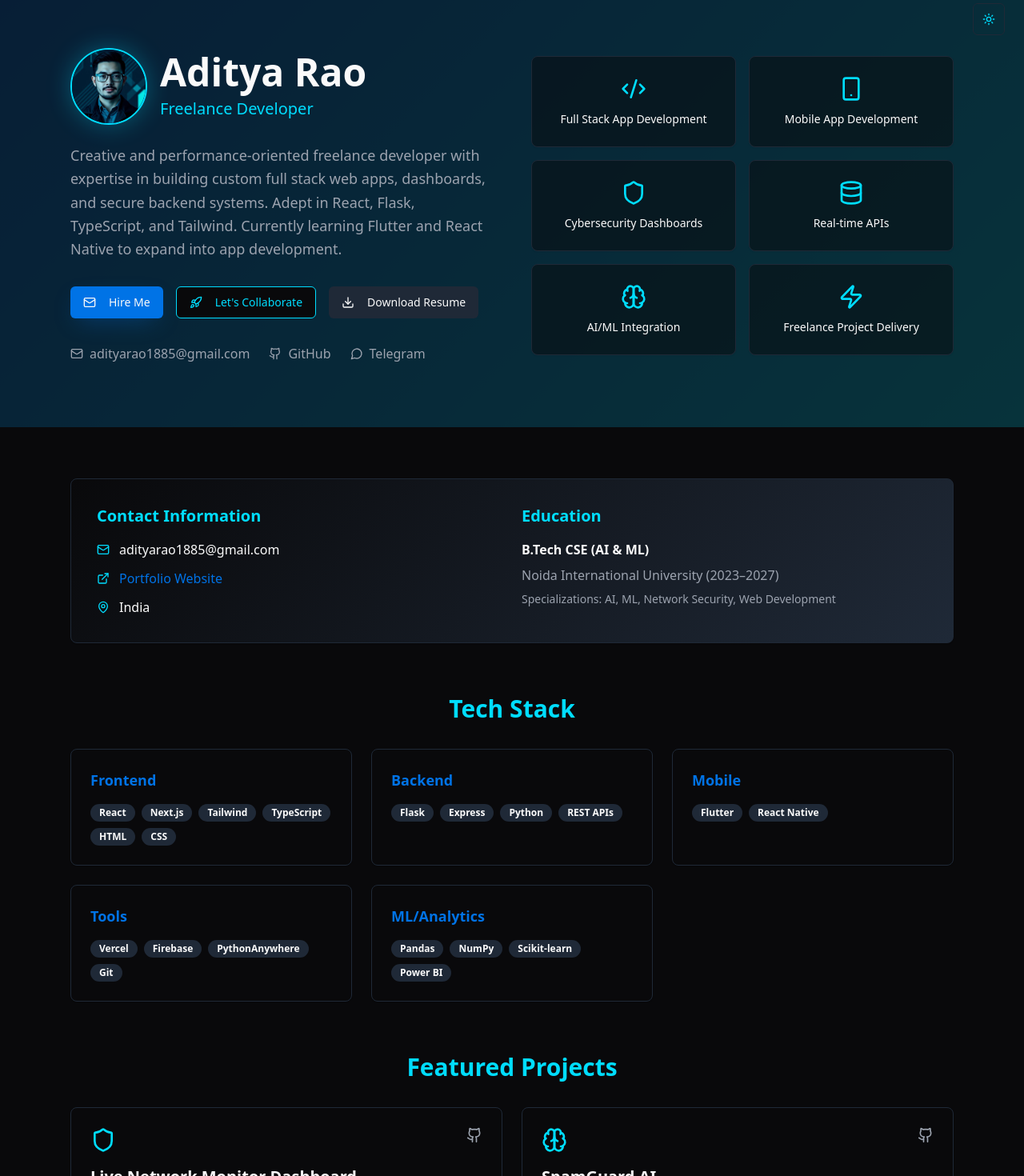
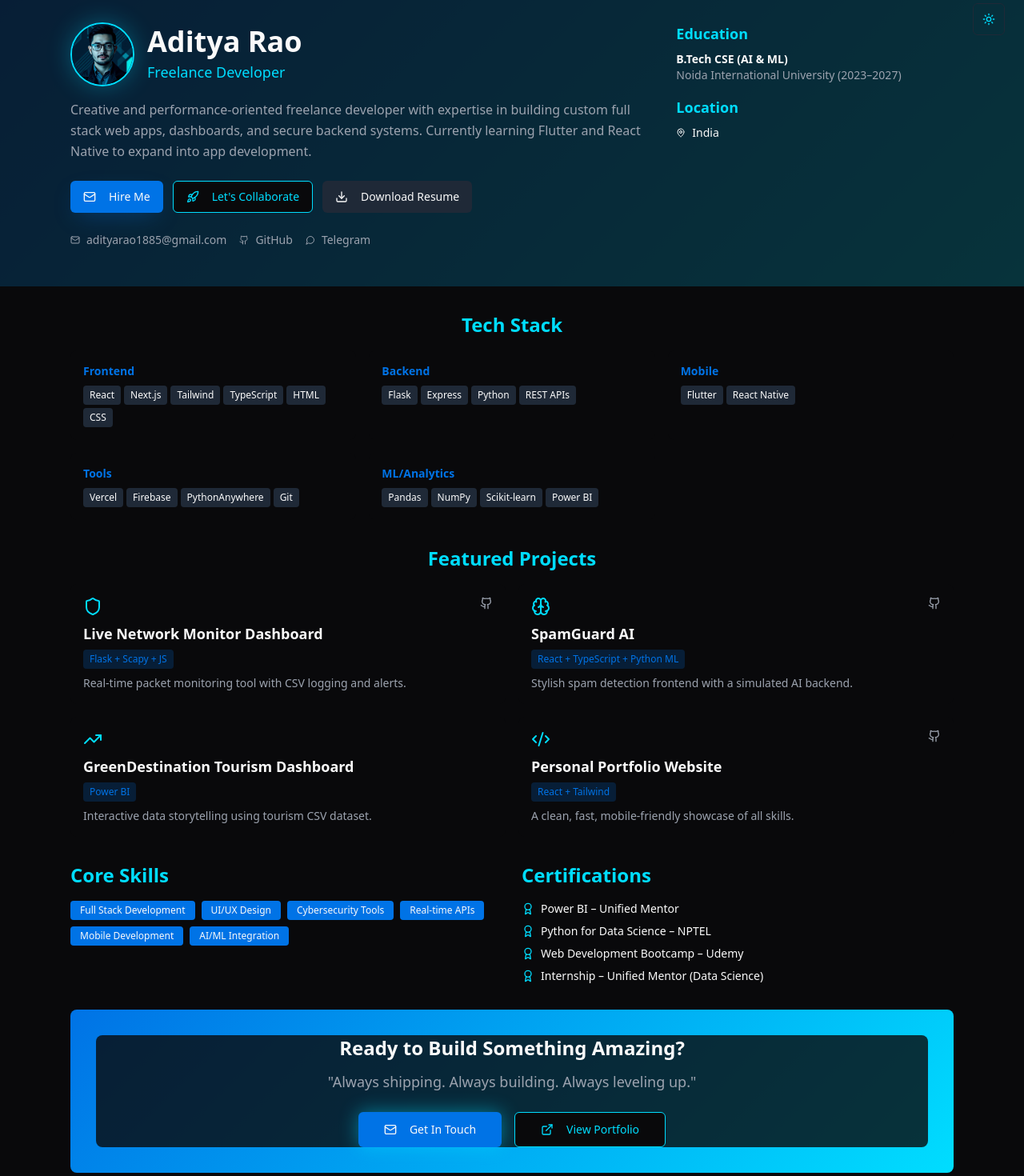
Before and after one commit to Adityarao19/aditya-rao-resume, a React (Vite) app: page / in a window 1280 px wide. Shown: the part 20-1490 px from the top of the page at 80% size. Built offline with nearby package versions, Linux system fonts and the light colour scheme.

Commit message:
Make resume one page for download
Ensure the resume content fits on a single page for PDF download.

```diff
--- a/src/components/Resume.tsx
+++ b/src/components/Resume.tsx
@@ -79,45 +79,49 @@ const Resume = () => {
   return (
     <div className="min-h-screen bg-background">
       {/* Theme Toggle - Fixed Position */}
-      <div className="fixed top-6 right-6 z-50">
+      <div className="fixed top-6 right-6 z-50 print-hidden">
         <ThemeToggle />
       </div>
 
       {/* Hero Section */}
-      <div className="relative overflow-hidden bg-gradient-hero">
-        <div className="absolute inset-0 bg-tech-dark/80"></div>
-        <div className="relative max-w-6xl mx-auto px-6 py-20">
-          <div className="grid lg:grid-cols-2 gap-12 items-center">
-            <div className="animate-fade-in">
-              <div className="flex items-center gap-4 mb-6">
+      <div className="relative overflow-hidden bg-gradient-hero print-no-gradient">
+        <div className="absolute inset-0 bg-tech-dark/80 print-hidden"></div>
+        <div className="relative max-w-6xl mx-auto px-6 py-12 print-compact">
+          <div className="grid lg:grid-cols-3 gap-8 items-start print:grid-cols-1">
+            <div className="lg:col-span-2 animate-fade-in">
+              <div className="flex items-center gap-4 mb-4 print:mb-2">
                 <img
                   src={adityaAvatar}
                   alt="Aditya Rao"
-                  className="w-24 h-24 rounded-full shadow-glow border-2 border-cyber-cyan"
+                  className="w-20 h-20 rounded-full shadow-glow border-2 border-cyber-cyan print:w-16 print:h-16 print-no-shadow"
                 />
                 <div>
-                  <h1 className="text-5xl font-bold text-foreground mb-2">
+                  <h1 className="text-4xl font-bold text-foreground mb-1 print:text-2xl">
                     Aditya Rao
                   </h1>
-                  <p className="text-xl text-cyber-cyan">Freelance Developer</p>
+                  <p className="text-lg text-cyber-cyan print:text-base print:text-black">Freelance Developer</p>
                 </div>
               </div>
 
-              <p className="text-lg text-muted-foreground mb-8 leading-relaxed">
+              <p className="text-base text-muted-foreground mb-6 leading-relaxed print:text-sm print:mb-3 print:text-black">
                 Creative and performance-oriented freelance developer with expertise in building
-                custom full stack web apps, dashboards, and secure backend systems. Adept in React,
-                Flask, TypeScript, and Tailwind. Currently learning Flutter and React Native to
-                expand into app development.
+                custom full stack web apps, dashboards, and secure backend systems. Currently
+                learning Flutter and React Native to expand into app development.
               </p>
 
-              <div className="flex flex-wrap gap-4 mb-8">
-                <Button className="bg-primary hover:bg-primary/90 shadow-tech">
+              <div className="flex flex-wrap gap-3 mb-6 print-hidden">
+                <Button
+                  className="bg-primary hover:bg-primary/90 shadow-tech"
+                  asChild
+                >
+                  <a href="mailto:adityarao1885@gmail.com">
                     <Mail className="w-4 h-4 mr-2" />
                     Hire Me
+                  </a>
                 </Button>
                 <Button variant="outline" className="border-cyber-cyan text-cyber-cyan hover:bg-cyber-cyan hover:text-tech-dark">
                   <Rocket className="w-4 h-4 mr-2" />
-                  Let's Collaborate
+                  Let&apos;s Collaborate
                 </Button>
                 <Button
                   variant="secondary"
@@ -129,191 +133,152 @@ const Resume = () => {
                 </Button>
               </div>
 
-              <div className="flex items-center gap-6">
+              <div className="flex items-center gap-4 text-sm print:text-xs">
                 <a
                   href="mailto:adityarao1885@gmail.com"
-                  className="flex items-center gap-2 text-muted-foreground hover:text-cyber-cyan transition-colors"
+                  className="flex items-center gap-2 text-muted-foreground hover:text-cyber-cyan transition-colors print:text-black"
                 >
-                  <Mail className="w-4 h-4" />
+                  <Mail className="w-3 h-3" />
                   adityarao1885@gmail.com
                 </a>
                 <a
                   href="https://github.com/Adityarao19"
-                  className="flex items-center gap-2 text-muted-foreground hover:text-cyber-cyan transition-colors"
+                  className="flex items-center gap-2 text-muted-foreground hover:text-cyber-cyan transition-colors print:text-black"
                 >
-                  <Github className="w-4 h-4" />
+                  <Github className="w-3 h-3" />
                   GitHub
                 </a>
                 <a
                   href="https://t.me/AdityaRao"
-                  className="flex items-center gap-2 text-muted-foreground hover:text-cyber-cyan transition-colors"
+                  className="flex items-center gap-2 text-muted-foreground hover:text-cyber-cyan transition-colors print:text-black"
                 >
-                  <MessageCircle className="w-4 h-4" />
+                  <MessageCircle className="w-3 h-3" />
                   Telegram
                 </a>
               </div>
             </div>
 
-            <div className="grid grid-cols-2 gap-4 animate-slide-in">
-              {expertiseAreas.map((area, index) => (
-                <Card key={index} className="bg-card/50 border-tech-gray hover:border-cyber-cyan transition-colors">
-                  <CardContent className="p-6 text-center">
-                    <area.icon className="w-8 h-8 text-cyber-cyan mx-auto mb-3" />
-                    <p className="text-sm font-medium">{area.title}</p>
-                  </CardContent>
-                </Card>
-              ))}
+            {/* Education & Contact - Compact */}
+            <div className="space-y-4 print:space-y-2">
+              <div>
+                <h3 className="text-lg font-bold text-cyber-cyan mb-2 print:text-base print:text-black">Education</h3>
+                <div className="text-sm print:text-xs">
+                  <p className="font-semibold">B.Tech CSE (AI & ML)</p>
+                  <p className="text-muted-foreground print:text-black">Noida International University (2023–2027)</p>
+                </div>
+              </div>
+              <div>
+                <h3 className="text-lg font-bold text-cyber-cyan mb-2 print:text-base print:text-black">Location</h3>
+                <div className="flex items-center gap-2 text-sm print:text-xs">
+                  <MapPin className="w-3 h-3" />
+                  <span>India</span>
+                </div>
+              </div>
             </div>
           </div>
         </div>
       </div>
 
-      {/* Main Content */}
-      <div className="max-w-6xl mx-auto px-6 py-16 space-y-16">
+      {/* Main Content - Compact Layout */}
+      <div className="max-w-6xl mx-auto px-6 py-8 space-y-8 print-compact print:space-y-4">
 
-        {/* Contact Info */}
-        <Card className="bg-gradient-dark border-tech-gray">
-          <CardContent className="p-8">
-            <div className="grid md:grid-cols-2 gap-6">
-              <div>
-                <h3 className="text-xl font-bold text-cyber-cyan mb-4">Contact Information</h3>
-                <div className="space-y-3">
-                  <div className="flex items-center gap-3">
-                    <Mail className="w-4 h-4 text-cyber-cyan" />
-                    <span>adityarao1885@gmail.com</span>
-                  </div>
-                  <div className="flex items-center gap-3">
-                    <ExternalLink className="w-4 h-4 text-cyber-cyan" />
-                    <a href="https://adityaraoportfolio.vercel.app" className="text-primary hover:underline">
-                      Portfolio Website
-                    </a>
-                  </div>
-                  <div className="flex items-center gap-3">
-                    <MapPin className="w-4 h-4 text-cyber-cyan" />
-                    <span>India</span>
+        {/* Tech Stack - Compact Grid */}
+        <section className="print-section">
+          <h2 className="text-2xl font-bold text-cyber-cyan mb-4 text-center print:text-lg print:text-black print:text-left">Tech Stack</h2>
+          <div className="grid md:grid-cols-3 gap-4 print:grid-cols-2 print:gap-2">
+            {Object.entries(skills).map(([category, techs]) => (
+              <div key={category} className="bg-card border-tech-gray p-4 rounded-lg print:p-2 print-no-shadow print:border print:border-gray-300">
+                <h3 className="font-bold text-sm mb-2 capitalize text-primary print:text-black">
+                  {category === 'analytics' ? 'ML/Analytics' : category}
+                </h3>
+                <div className="flex flex-wrap gap-1">
+                  {techs.map((tech) => (
+                    <span
+                      key={tech}
+                      className="text-xs px-2 py-1 bg-tech-gray text-foreground rounded print:bg-gray-100 print:text-black print:border print:border-gray-300"
+                    >
+                      {tech}
+                    </span>
+                  ))}
                 </div>
               </div>
-              </div>
-              <div>
-                <h3 className="text-xl font-bold text-cyber-cyan mb-4">Education</h3>
-                <div className="space-y-2">
-                  <p className="font-semibold">B.Tech CSE (AI & ML)</p>
-                  <p className="text-muted-foreground">Noida International University (2023–2027)</p>
-                  <p className="text-sm text-tech-light">
-                    Specializations: AI, ML, Network Security, Web Development
-                  </p>
-                </div>
-              </div>
-            </div>
-          </CardContent>
-        </Card>
-
-        {/* Tech Stack */}
-        <section>
-          <h2 className="text-3xl font-bold text-cyber-cyan mb-8 text-center">Tech Stack</h2>
-          <div className="grid md:grid-cols-2 lg:grid-cols-3 gap-6">
-            {Object.entries(skills).map(([category, techs]) => (
-              <Card key={category} className="bg-card border-tech-gray hover:border-cyber-cyan transition-all hover:shadow-tech">
-                <CardContent className="p-6">
-                  <h3 className="font-bold text-lg mb-4 capitalize text-primary">
-                    {category === 'analytics' ? 'ML/Analytics' : category}
-                  </h3>
-                  <div className="flex flex-wrap gap-2">
-                    {techs.map((tech) => (
-                      <Badge
-                        key={tech}
-                        variant="secondary"
-                        className="bg-tech-gray text-foreground hover:bg-cyber-cyan hover:text-tech-dark transition-colors"
-                      >
-                        {tech}
-                      </Badge>
-                    ))}
-                  </div>
-                </CardContent>
-              </Card>
             ))}
           </div>
         </section>
 
-        {/* Projects */}
-        <section>
-          <h2 className="text-3xl font-bold text-cyber-cyan mb-8 text-center">Featured Projects</h2>
-          <div className="grid md:grid-cols-2 gap-6">
+        {/* Projects - Compact Grid */}
+        <section className="print-section">
+          <h2 className="text-2xl font-bold text-cyber-cyan mb-4 text-center print:text-lg print:text-black print:text-left">Featured Projects</h2>
+          <div className="grid md:grid-cols-2 gap-4 print:gap-2">
             {projects.map((project, index) => (
-              <Card key={index} className="bg-card border-tech-gray hover:border-cyber-cyan transition-all hover:shadow-tech group">
-                <CardContent className="p-6">
-                  <div className="flex items-start justify-between mb-4">
-                    <project.icon className="w-8 h-8 text-cyber-cyan" />
+              <div key={index} className="bg-card border-tech-gray p-4 rounded-lg print:p-2 print-no-shadow print:border print:border-gray-300">
+                <div className="flex items-start justify-between mb-2">
+                  <project.icon className="w-6 h-6 text-cyber-cyan print:w-4 print:h-4 print:text-black" />
                   {project.github && (
                     <a
                       href={project.github}
-                        className="text-muted-foreground hover:text-cyber-cyan transition-colors"
+                      className="text-muted-foreground hover:text-cyber-cyan transition-colors print:text-black print:text-xs"
                     >
-                        <Github className="w-5 h-5" />
+                      <Github className="w-4 h-4" />
                     </a>
                   )}
                 </div>
-                  <h3 className="text-xl font-bold mb-2 group-hover:text-cyber-cyan transition-colors">
+                <h3 className="text-lg font-bold mb-1 print:text-sm">
                   {project.title}
                 </h3>
-                  <Badge variant="outline" className="mb-3 border-tech-blue text-tech-blue">
+                <div className="text-xs px-2 py-1 bg-tech-blue/20 text-tech-blue rounded mb-2 inline-block print:bg-gray-100 print:text-black print:border">
                   {project.tech}
-                  </Badge>
-                  <p className="text-muted-foreground">{project.description}</p>
-                </CardContent>
-              </Card>
+                </div>
+                <p className="text-muted-foreground text-sm print:text-xs print:text-black">{project.description}</p>
+              </div>
             ))}
           </div>
         </section>
 
-        {/* Certifications */}
-        <section>
-          <h2 className="text-3xl font-bold text-cyber-cyan mb-8 text-center">Certifications</h2>
-          <Card className="bg-gradient-dark border-tech-gray">
-            <CardContent className="p-8">
-              <div className="grid md:grid-cols-2 gap-4">
-                {certifications.map((cert, index) => (
-                  <div key={index} className="flex items-center gap-3">
-                    <Award className="w-5 h-5 text-cyber-cyan" />
-                    <span>{cert}</span>
-                  </div>
-                ))}
-              </div>
-            </CardContent>
-          </Card>
-        </section>
-
-        {/* Skills Summary */}
-        <section>
-          <h2 className="text-3xl font-bold text-cyber-cyan mb-8 text-center">Core Skills</h2>
-          <div className="flex flex-wrap justify-center gap-3">
+        {/* Skills & Certifications - Two Column */}
+        <div className="grid md:grid-cols-2 gap-6 print:gap-4">
+          <section className="print-section">
+            <h2 className="text-2xl font-bold text-cyber-cyan mb-4 print:text-lg print:text-black">Core Skills</h2>
+            <div className="flex flex-wrap gap-2">
               {[
-              "Full Stack App Development",
-              "UI/UX Tailwind",
-              "Cybersecurity Dashboards",
-              "Freelance Project Delivery",
+                "Full Stack Development",
+                "UI/UX Design",
+                "Cybersecurity Tools",
                 "Real-time APIs",
-              "Resume/CV Builders (GPT/AI-based)",
-              "Mobile App Development"
+                "Mobile Development",
+                "AI/ML Integration"
               ].map((skill) => (
-              <Badge
+                <span
                   key={skill}
-                className="px-4 py-2 bg-primary hover:bg-primary/80 text-primary-foreground"
+                  className="text-xs px-3 py-1 bg-primary text-primary-foreground rounded print:bg-gray-100 print:text-black print:border"
                 >
                   {skill}
-              </Badge>
+                </span>
               ))}
             </div>
           </section>
 
-        {/* CTA Footer */}
-        <div className="text-center bg-gradient-hero rounded-lg p-12">
+          <section className="print-section">
+            <h2 className="text-2xl font-bold text-cyber-cyan mb-4 print:text-lg print:text-black">Certifications</h2>
+            <div className="space-y-2">
+              {certifications.map((cert, index) => (
+                <div key={index} className="flex items-center gap-2 text-sm print:text-xs">
+                  <Award className="w-4 h-4 text-cyber-cyan print:w-3 print:h-3 print:text-black" />
+                  <span className="print:text-black">{cert}</span>
+                </div>
+              ))}
+            </div>
+          </section>
+        </div>
+
+        {/* CTA Footer - Hidden in Print */}
+        <div className="text-center bg-gradient-hero rounded-lg p-8 print-hidden">
           <div className="relative">
             <div className="absolute inset-0 bg-tech-dark/80 rounded-lg"></div>
             <div className="relative">
-              <h2 className="text-3xl font-bold mb-4">Ready to Build Something Amazing?</h2>
-              <p className="text-xl text-muted-foreground mb-8">
-                "Always shipping. Always building. Always leveling up."
+              <h2 className="text-2xl font-bold mb-3">Ready to Build Something Amazing?</h2>
+              <p className="text-lg text-muted-foreground mb-6">
+                &quot;Always shipping. Always building. Always leveling up.&quot;
               </p>
               <div className="flex justify-center gap-4">
                 <Button
@@ -341,6 +306,11 @@ const Resume = () => {
             </div>
           </div>
         </div>
+
+        {/* Print Footer */}
+        <div className="hidden print:block text-center text-sm border-t pt-2 mt-4">
+          <p>&quot;Always shipping. Always building. Always leveling up.&quot;</p>
+        </div>
       </div>
     </div>
   );
--- a/src/index.css
+++ b/src/index.css
@@ -131,3 +131,37 @@ All colors MUST be HSL.
     @apply bg-background text-foreground;
   }
 }
+
+/* Print styles for single-page resume */
+@media print {
+  @page {
+    margin: 0.5in;
+    size: A4;
+  }
+
+  .print-hidden {
+    display: none !important;
+  }
+
+  .print-compact {
+    margin: 0 !important;
+    padding: 0.5rem !important;
+  }
+
+  .print-section {
+    margin-bottom: 1rem !important;
+  }
+
+  .print-text-sm {
+    font-size: 0.875rem !important;
+  }
+
+  .print-no-shadow {
+    box-shadow: none !important;
+  }
+
+  .print-no-gradient {
+    background: white !important;
+    color: black !important;
+  }
+}
```
Lines whose indentation alone changed are shown as unchanged.
